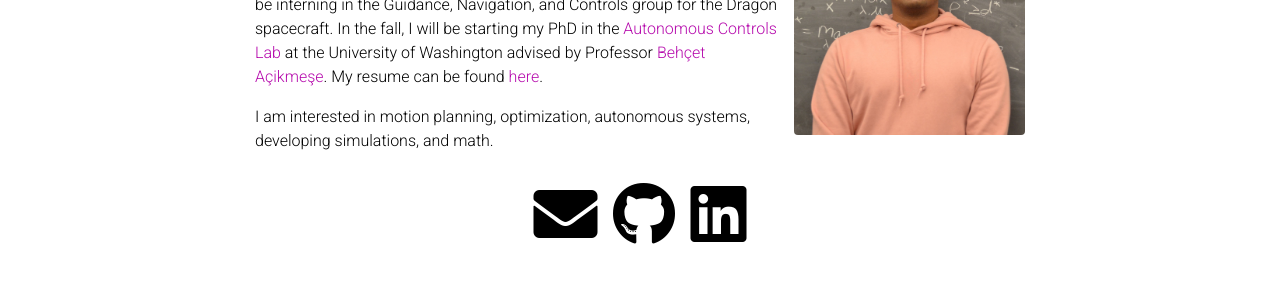
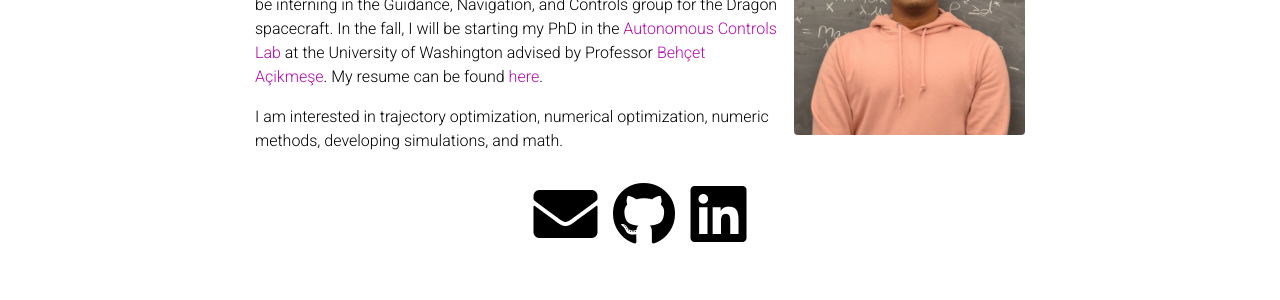
Before and after one commit to ptwu/govindchari.github.io, a Jekyll site: the page built from _pages/about.md, in a window 1280 px wide. Shown: the part 247-547 px from the top of the page. Built offline with Jekyll 4.4.1, drawn with Linux system fonts in a browser that asks for light colours; full-size pictures stand in for the smaller copies a plugin makes; comment, search, counter and statistics services are not loaded; a style sheet for code colours, icons or effects is not loaded.

Commit message:
Fast Push

```diff
--- a/_pages/about.md
+++ b/_pages/about.md
@@ -17,4 +17,4 @@ social: true  # includes social icons at the bottom of the page
 My name is Govind Chari. I am a senior mechanical engineering student at Cornell University. I interned at SpaceX
 last summer in the Propulsion Analysis group, and this summer I will be returning to SpaceX where I will be interning in the Guidance, Navigation, and Controls group for the Dragon spacecraft. In the fall, I will be starting my PhD in the [Autonomous Controls Lab](https://depts.washington.edu/uwacl/) at the University of Washington advised by Professor [Behçet Açikmeşe](https://www.aa.washington.edu/facultyfinder/behcet-acikmese). My resume can be found [here](../assets/pdf/Govind_Chari_Resume.pdf).
 
-I am interested in motion planning, optimization, autonomous systems, developing simulations, and math.
+I am interested in trajectory optimization, numerical optimization, numeric methods, developing simulations, and math.
```
Also changed, not shown: 3 other files.
